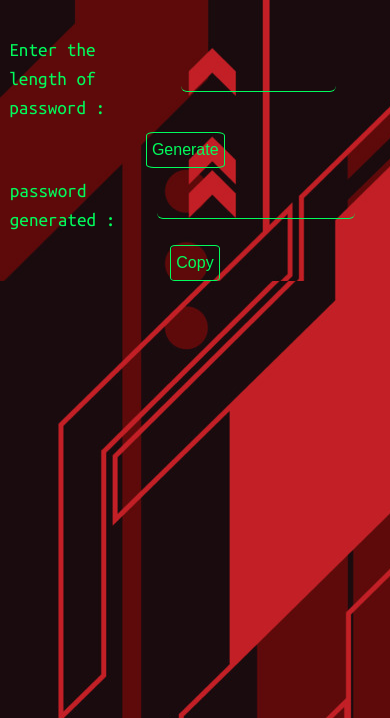
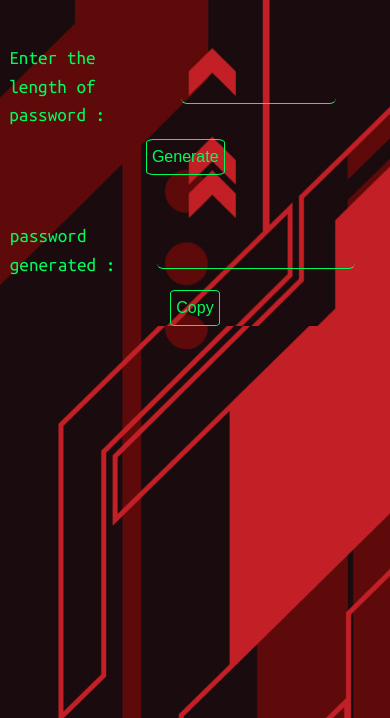
Before and after one commit to anikethbr/Random-Password-Generator, a plain HTML site: page index.html in a window 390 px wide. Shown: the part 126-844 px from the top of the page. Drawn offline with nearby package versions, Linux system fonts and the light colour scheme.

Commit message:
changed styles.css

```diff
--- a/css/styles.css
+++ b/css/styles.css
@@ -22,7 +22,7 @@ h1 {
   font-size: 2em;
 }
 #form-content {
-  margin-top: 10%;
+  margin: 12% 0;
 }
 .form-item {
   width: 70%;
@@ -32,7 +32,7 @@ h1 {
   justify-content: center;
 }
 input[type="text"] {
-  height: 35px;
+  height: 45px;
   font-size: xx-large;
   width: 40%;
   color: #00fc5c;
@@ -42,6 +42,7 @@ input[type="text"] {
   margin: 0 25px;
 }
 input[type="text"]:focus {
+  height: 45px;
   color: #00fc5c;
   font-size: xx-large;
   background: transparent;
@@ -80,14 +81,14 @@ label {
     margin: 2.5% auto;
   }
   input[type="text"] {
-    height: 25px;
+    height: 35px;
     width: 80%;
-    font-size: xx-large;
+    font-size: 3em;
   }
   input[type="text"]:focus {
-    height: 25px;
+    height: 35px;
     width: 80%;
-    font-size: xx-large;
+    font-size: 3em;
   }
   #home {
     font-size: x-large;
```
